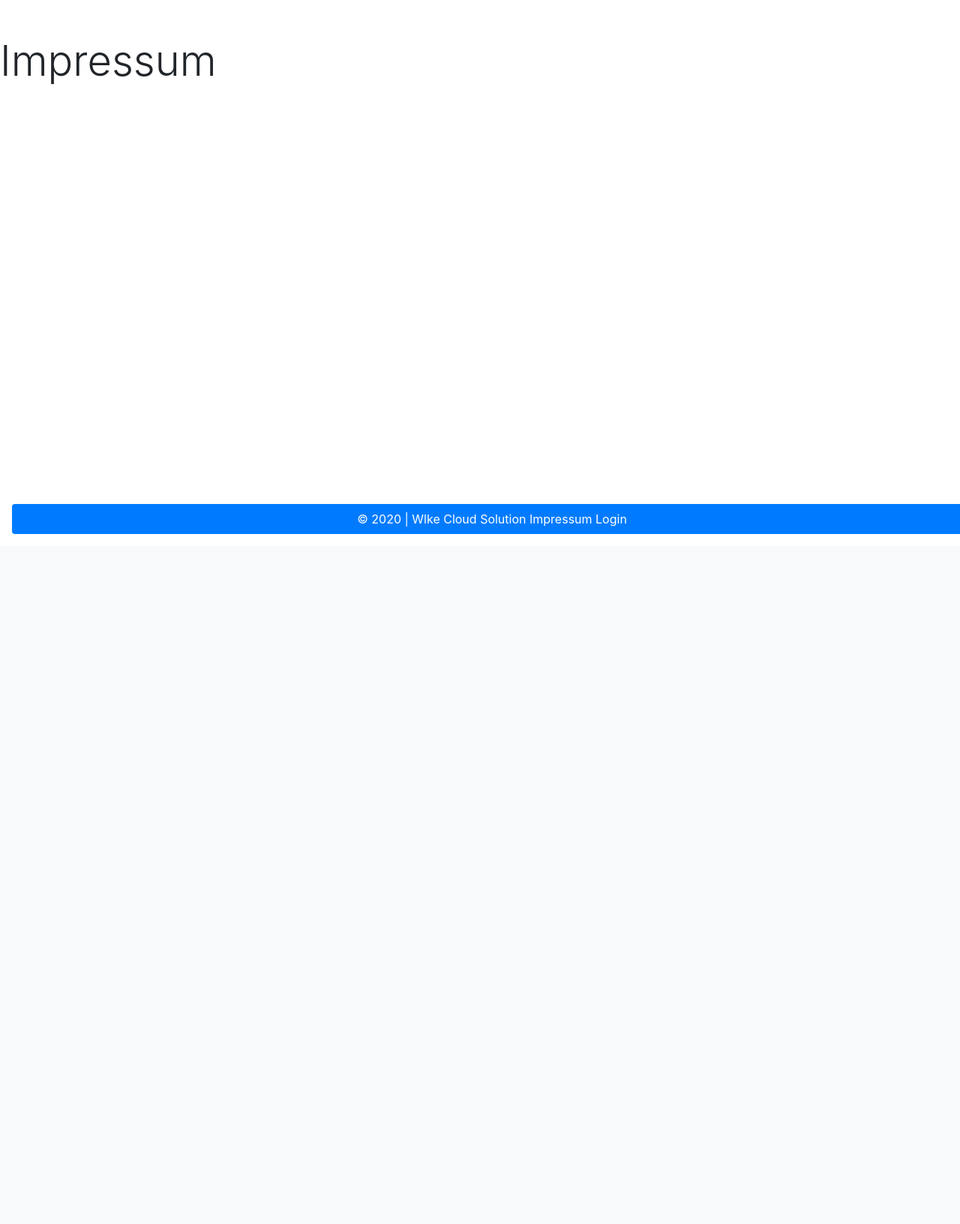
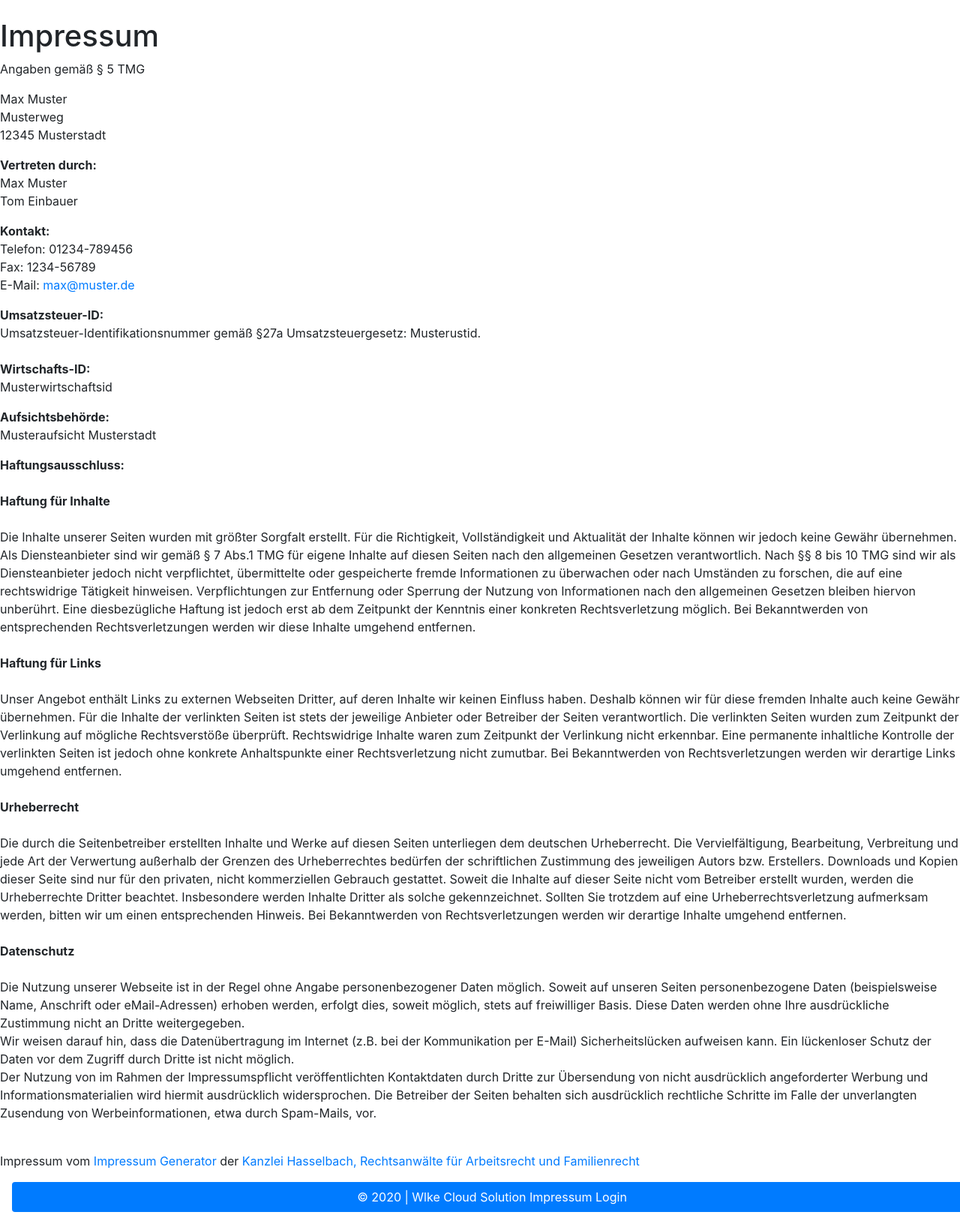
Before and after one commit to HAUDRAUFHAUN/wlke, a Django app: page /impressum/ in a window 1280 px wide; the page is wider, and only the part inside the window is pictured. Shown: the part 72-1704 px from the top of that part at 75% size. Before the commit the page ends 784 px from the top of that part, so only its background shows below. Run offline with Django 3.2, Linux system fonts and the light colour scheme; some libraries are stand-ins or nearby versions.

Commit message:
impressum

```diff
--- a/wlke/templates/base.html
+++ b/wlke/templates/base.html
@@ -45,7 +45,7 @@
   <br>
     {% block content %}
     {% endblock %}
-    <footer class="p-2 m-3 bg-primary text-white text-center rounded" style="position: fixed; left: 0; bottom: 0; width: 100%;">
+    <footer class="p-2 m-3 bg-primary text-white text-center rounded"  style="position: left: 0; bottom: 0; width: 100%;">
       © 2020 | Wlke Cloud Solution
       <a class="text-white " href="/impressum/">   Impressum </a>
       <a class="text-white " href="/login/">   Login  </a>
--- a/wlke/templates/index/impressum.html
+++ b/wlke/templates/index/impressum.html
@@ -1,6 +1,29 @@
 {% extends 'base.html' %}
 
 {% block content %}
-<br>
-<h1 class="display-4">Impressum</h1>
+<div class='impressum'><h1>Impressum</h1><p>Angaben gemäß § 5 TMG</p><p>Max Muster <br>
+    Musterweg<br>
+    12345 Musterstadt <br>
+    </p><p> <strong>Vertreten durch: </strong><br>
+    Max Muster<br>
+    Tom Einbauer <br>
+    </p><p><strong>Kontakt:</strong> <br>
+    Telefon: 01234-789456<br>
+    Fax: 1234-56789<br>
+    E-Mail: <a href='mailto:max@muster.de'>max@muster.de</a></br></p><p><strong>Umsatzsteuer-ID: </strong> <br>
+    Umsatzsteuer-Identifikationsnummer gemäß §27a Umsatzsteuergesetz: Musterustid.<br><br>
+    <strong>Wirtschafts-ID: </strong><br>
+    Musterwirtschaftsid<br>
+    </p><p><strong>Aufsichtsbehörde:</strong><br>
+    Musteraufsicht Musterstadt<br></p><p><strong>Haftungsausschluss: </strong><br><br><strong>Haftung für Inhalte</strong><br><br>
+    Die Inhalte unserer Seiten wurden mit größter Sorgfalt erstellt. Für die Richtigkeit, Vollständigkeit und Aktualität der Inhalte können wir jedoch keine Gewähr übernehmen. Als Diensteanbieter sind wir gemäß § 7 Abs.1 TMG für eigene Inhalte auf diesen Seiten nach den allgemeinen Gesetzen verantwortlich. Nach §§ 8 bis 10 TMG sind wir als Diensteanbieter jedoch nicht verpflichtet, übermittelte oder gespeicherte fremde Informationen zu überwachen oder nach Umständen zu forschen, die auf eine rechtswidrige Tätigkeit hinweisen. Verpflichtungen zur Entfernung oder Sperrung der Nutzung von Informationen nach den allgemeinen Gesetzen bleiben hiervon unberührt. Eine diesbezügliche Haftung ist jedoch erst ab dem Zeitpunkt der Kenntnis einer konkreten Rechtsverletzung möglich. Bei Bekanntwerden von entsprechenden Rechtsverletzungen werden wir diese Inhalte umgehend entfernen.<br><br><strong>Haftung für Links</strong><br><br>
+    Unser Angebot enthält Links zu externen Webseiten Dritter, auf deren Inhalte wir keinen Einfluss haben. Deshalb können wir für diese fremden Inhalte auch keine Gewähr übernehmen. Für die Inhalte der verlinkten Seiten ist stets der jeweilige Anbieter oder Betreiber der Seiten verantwortlich. Die verlinkten Seiten wurden zum Zeitpunkt der Verlinkung auf mögliche Rechtsverstöße überprüft. Rechtswidrige Inhalte waren zum Zeitpunkt der Verlinkung nicht erkennbar. Eine permanente inhaltliche Kontrolle der verlinkten Seiten ist jedoch ohne konkrete Anhaltspunkte einer Rechtsverletzung nicht zumutbar. Bei Bekanntwerden von Rechtsverletzungen werden wir derartige Links umgehend entfernen.<br><br><strong>Urheberrecht</strong><br><br>
+    Die durch die Seitenbetreiber erstellten Inhalte und Werke auf diesen Seiten unterliegen dem deutschen Urheberrecht. Die Vervielfältigung, Bearbeitung, Verbreitung und jede Art der Verwertung außerhalb der Grenzen des Urheberrechtes bedürfen der schriftlichen Zustimmung des jeweiligen Autors bzw. Erstellers. Downloads und Kopien dieser Seite sind nur für den privaten, nicht kommerziellen Gebrauch gestattet. Soweit die Inhalte auf dieser Seite nicht vom Betreiber erstellt wurden, werden die Urheberrechte Dritter beachtet. Insbesondere werden Inhalte Dritter als solche gekennzeichnet. Sollten Sie trotzdem auf eine Urheberrechtsverletzung aufmerksam werden, bitten wir um einen entsprechenden Hinweis. Bei Bekanntwerden von Rechtsverletzungen werden wir derartige Inhalte umgehend entfernen.<br><br><strong>Datenschutz</strong><br><br>
+    Die Nutzung unserer Webseite ist in der Regel ohne Angabe personenbezogener Daten möglich. Soweit auf unseren Seiten personenbezogene Daten (beispielsweise Name, Anschrift oder eMail-Adressen) erhoben werden, erfolgt dies, soweit möglich, stets auf freiwilliger Basis. Diese Daten werden ohne Ihre ausdrückliche Zustimmung nicht an Dritte weitergegeben. <br>
+    Wir weisen darauf hin, dass die Datenübertragung im Internet (z.B. bei der Kommunikation per E-Mail) Sicherheitslücken aufweisen kann. Ein lückenloser Schutz der Daten vor dem Zugriff durch Dritte ist nicht möglich. <br>
+    Der Nutzung von im Rahmen der Impressumspflicht veröffentlichten Kontaktdaten durch Dritte zur Übersendung von nicht ausdrücklich angeforderter Werbung und Informationsmaterialien wird hiermit ausdrücklich widersprochen. Die Betreiber der Seiten behalten sich ausdrücklich rechtliche Schritte im Falle der unverlangten Zusendung von Werbeinformationen, etwa durch Spam-Mails, vor.<br>
+    </p><br>
+    Impressum vom <a href="https://www.impressum-generator.de">Impressum Generator</a> der <a href="https://www.kanzlei-hasselbach.de/">Kanzlei Hasselbach, Rechtsanwälte für Arbeitsrecht und Familienrecht</a>
+     </div>
+
 {% endblock %}
```
Also changed, not shown: wlke/templates/base_storage.html (+4 -4 lines), wlke/db.sqlite3.
